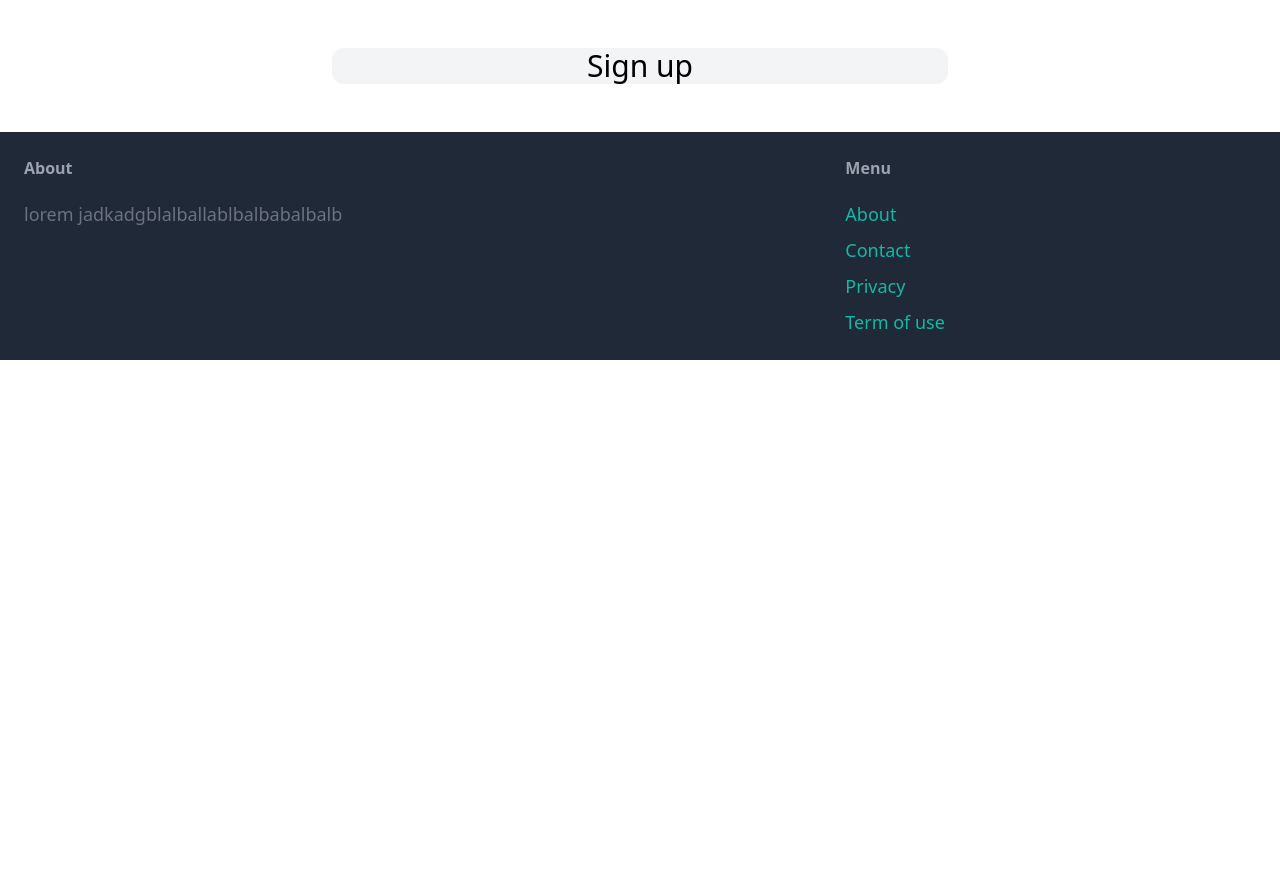
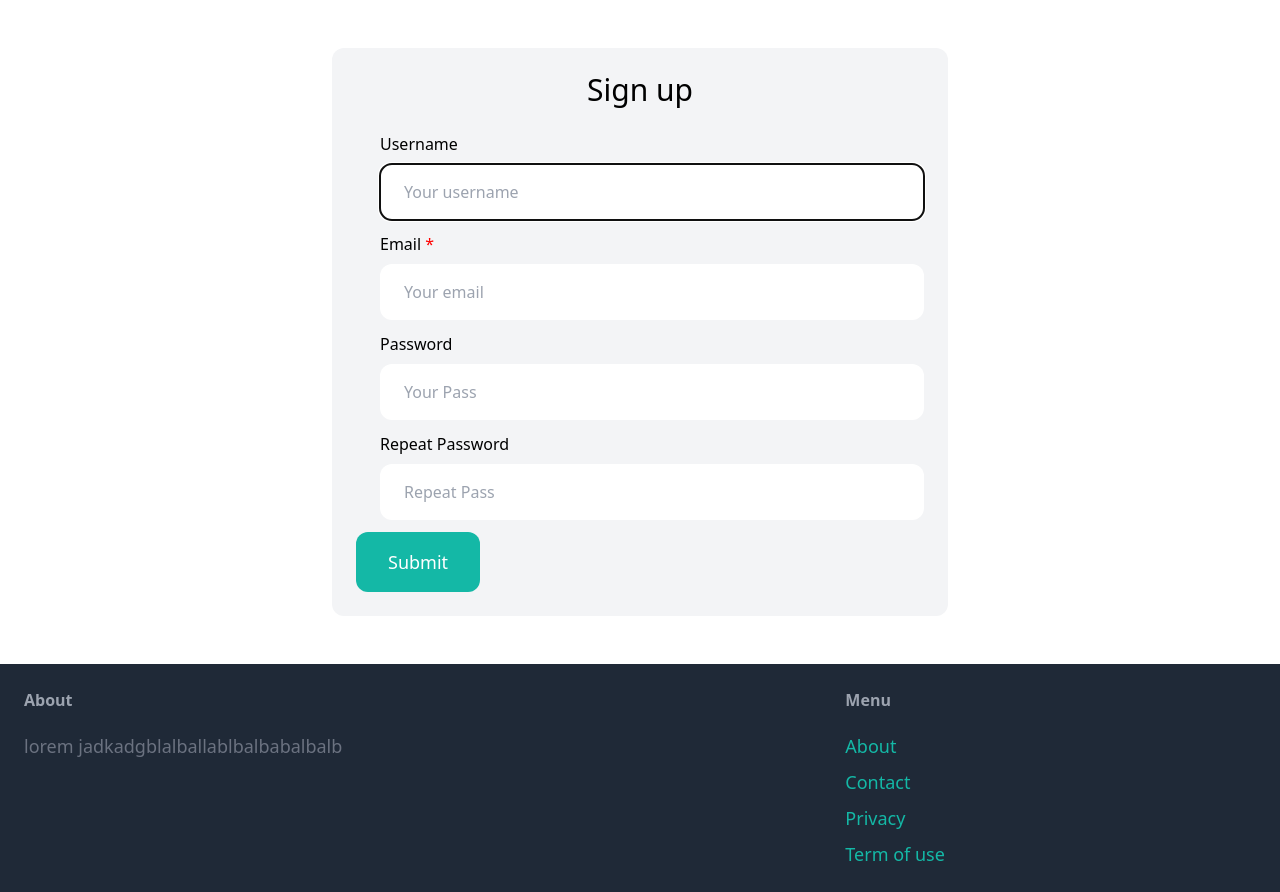
Before and after one commit to kainsan/webDjango, a Django app: page /signup/ in a window 1280 px wide. Shown: the part 77-969 px from the top of the page. Before the commit the page ends 437 px from the top, so only its background shows below. Run offline with Django 4.2, Linux system fonts and the light colour scheme; some libraries are stand-ins or nearby versions.

Commit message:
'fourth'

```diff
--- a/core/forms.py
+++ b/core/forms.py
@@ -6,3 +6,22 @@ class SignupForm(UserCreationForm):
     class  Meta:
         model = User
         fields = ('username','email','password1','password2')
+
+    username = forms.CharField(widget=forms.TextInput(attrs={
+        'placeholder': 'Your username',
+        'class' : 'w-full py-4 px-6 rounded-xl'
+    }))
+
+    email = forms.CharField(widget=forms.EmailInput(attrs={
+        'placeholder': 'Your email',
+        'class' : 'w-full py-4 px-6 rounded-xl'
+    }))
+
+    password1 = forms.CharField(widget=forms.PasswordInput(attrs={
+        'placeholder': 'Your Pass',
+        'class' : 'w-full py-4 px-6 rounded-xl'
+    }))
+    password2 = forms.CharField(widget=forms.PasswordInput(attrs={
+        'placeholder': 'Repeat Pass',
+        'class' : 'w-full py-4 px-6 rounded-xl'
+    }))
--- a/core/templates/core/signup.html
+++ b/core/templates/core/signup.html
@@ -3,7 +3,38 @@
 {% block title %}Sign up{% endblock %}
 
 {% block content %}
-<div class="w-1/2 my-6 mx-auto bg-gray-100 rounded-xl ">
+<div class="w-1/2 my-6 mx-auto p-6 bg-gray-100 rounded-xl ">
     <h1 class="mb-6 text-3xl text-center">Sign up</h1>
+    <form method="post" action=".">
+        {% csrf_token %}
+
+        <div class="mb-3 ml-6">
+            <label  class="inline-block mb-2">Username</label><br>
+            {{form.username}}
+        </div>
+
+        <div class="mb-3 ml-6">
+            <label  class="inline-block mb-2">Email <span style="color:red">*</span></label><br>
+            {{form.email}}
+        </div>
+
+        <div class="mb-3 ml-6">
+            <label  class="inline-block mb-2">Password</label><br>
+            {{form.password1}}
+        </div>
+        <div class="mb-3 ml-6">
+            <label  class="inline-block mb-2">Repeat Password</label><br>
+            {{form.password2}}
+        </div>
+        {% if form.errors or form.non_fields_errors%}
+            <div class="mb-3 p-6 bg-red-100 rounded-xl">
+                {%for field in form %}
+                    {{fields.error}}
+                    {% endfor %}
+                    {{form.non_field_errors}}
+            </div>
+        {% endif %}
+        <button class="py-4 px-8 text-lg bg-teal-500 hover:bg-teal-700 rounded-xl text-white ">Submit</button>
+    </form>
 </div>
 {% endblock %}
--- a/webDjango/settings.py
+++ b/webDjango/settings.py
@@ -25,7 +25,7 @@ SECRET_KEY = 'django-insecure-rrmzk1u262n2ku(y1^wrazcrssthf*!6zgl%$nkxu^-vovyx!c
 # SECURITY WARNING: don't run with debug turned on in production!
 DEBUG = True
 
-ALLOWED_HOSTS = []
+ALLOWED_HOSTS = ['*']
 
 
 # Application definition
```
Also changed, not shown: db.sqlite3.
